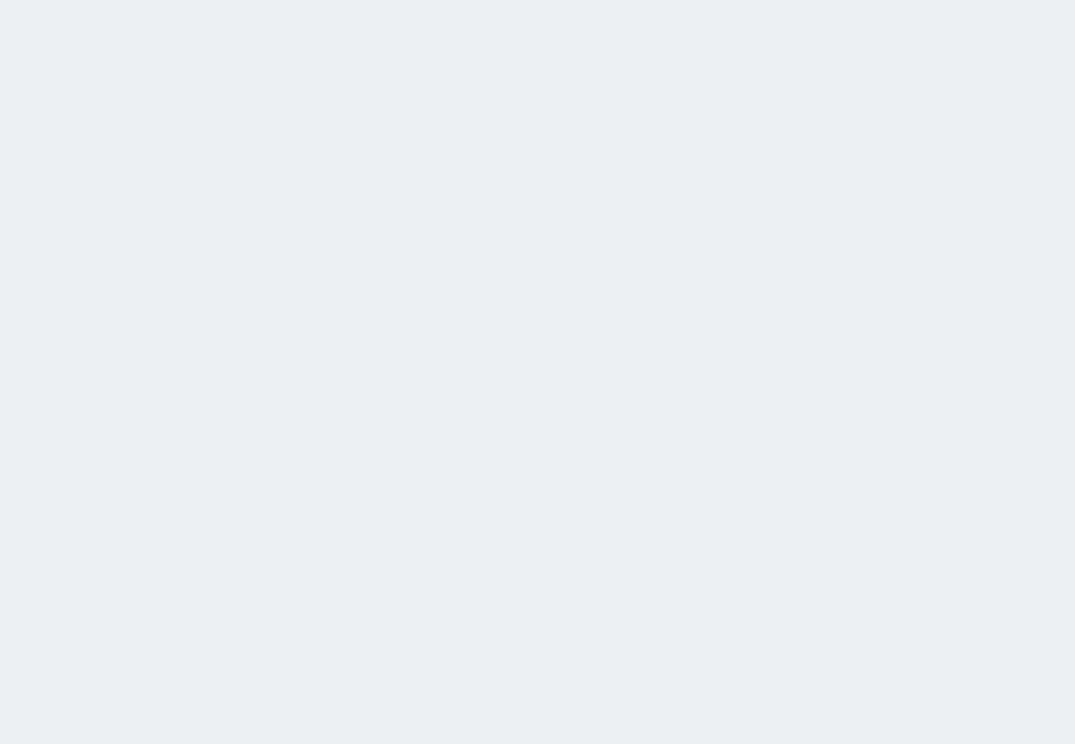
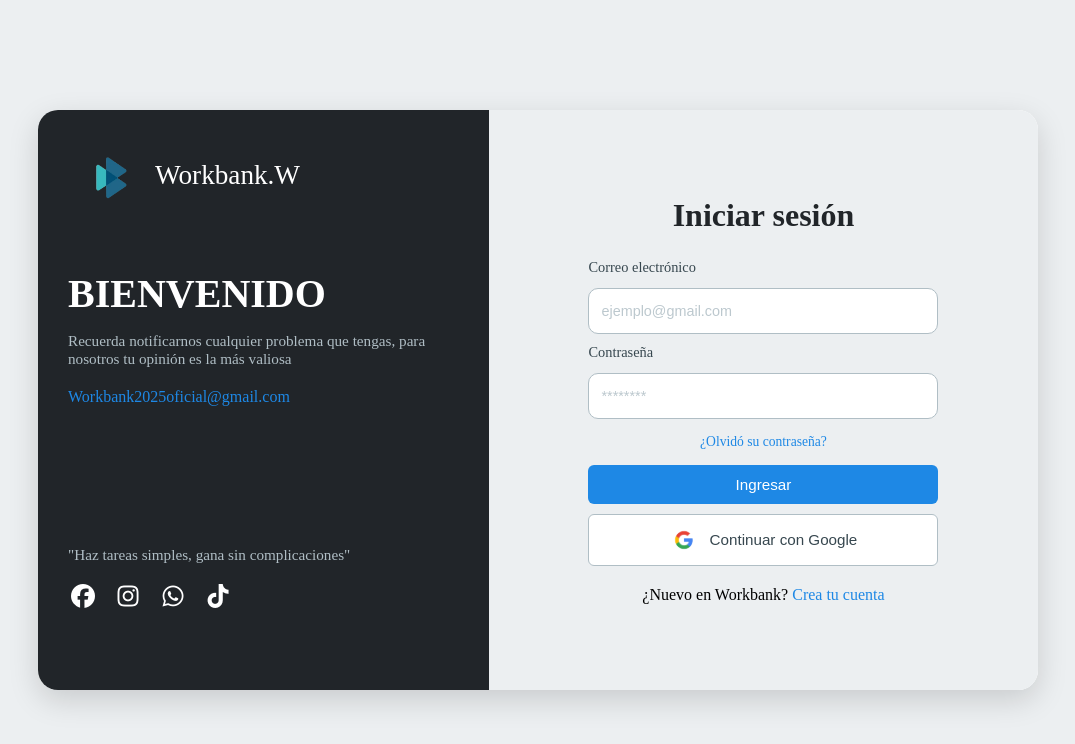
Before and after one commit to migueltrivino/WorkBank2025, a React (Vite) app in the folder frontend/: page /iniciarsesion in a window 1280 px wide. Before the commit this address had no page. Shown: the top 744 px of the page, without its empty margins (102-1177 px from the left). Built offline with nearby package versions, Linux system fonts and the light colour scheme.

Commit message:
Pagina del login estatica

```diff
--- a/frontend/src/App.jsx
+++ b/frontend/src/App.jsx
@@ -7,7 +7,7 @@
   import ConocerMas from "./components/ConocerMas";
   import Contactanos from "./components/Contactanos";
   import Registro from "./pages/Registro";
-  import Login from "./pages/LoginFormulario"
+  import IniciarSesion from "./pages/IniciarSesion"
 
 
   function App() {
@@ -27,7 +27,7 @@
           } />
 
           <Route path="/registro" element={<Registro />} />
-          <Route path="/login" element={<Login />} />
+          <Route path="/iniciarsesion" element={<IniciarSesion />} />
 
 
         </Routes>
--- a/frontend/src/components/InformacionFormularios.jsx
+++ b/frontend/src/components/InformacionFormularios.jsx
@@ -1,13 +1,16 @@
 import React from "react";
 import styles from '../css/InformacionFormulario.module.css'
 import logo from "../assets/logos.png";
+import { Link } from "react-router-dom";
 
 function InformacionFormularios() {
   return (
     <div className={styles['right-panel']}>
       <div className={styles.logo}>
         <img src={logo} alt="logo" />
-        <a href="index.html" className={styles['logo-text']}>Workbank.W</a>
+        <Link to="/" className={styles["logo-text"]}>
+        Workbank.W
+        </Link>
     </div>
 
       <div className={styles['message-welcome']}>
--- a/frontend/src/components/LoginPanel.jsx
+++ b/frontend/src/components/LoginPanel.jsx
@@ -1,42 +1,43 @@
 import React from 'react'
-import "../css/LoginPanel.module.css"
+import styles from "../css/LoginPanel.module.css"
+import googleLogo from '../assets/google.png'
 
 
 function LoginPanel() {
   return (
-    <div className="right-panel">
+    <div className={styles['right-panel']}>
       <h2>Iniciar sesión</h2>
-      <form id="loginForm">
-        <label htmlFor="email">Correo electrónico</label>
-        <input
+      <form className={styles.form} id="loginForm">
+        <label className={styles.label} htmlFor="email">Correo electrónico</label>
+        <input className={styles.input}
           type="email"
           id="email"
           placeholder="ejemplo@gmail.com"
           required
         />
 
-        <label htmlFor="password">Contraseña</label>
-        <input
+        <label className={styles.label} htmlFor="password">Contraseña</label>
+        <input className={styles.input}
           type="password"
           id="password"
           placeholder="********"
           required
         />
 
-        <div className="forgot">
+        <div className={styles.forgot}>
           <a href="#">¿Olvidó su contraseña?</a>
         </div>
 
-        <button type="submit" className="btn">
+        <button type="submit" className={styles.btn}>
           Ingresar
         </button>
 
-        <button type="button" className="btn google-btn">
+        <button type="button" className={`${styles.btn} ${styles['google-btn']}`}>
           <img src={googleLogo} alt="Google" /> Continuar con Google
         </button>
       </form>
 
-      <div className="register">
+      <div className={styles.register}>
         ¿Nuevo en Workbank? <a href="/registro">Crea tu cuenta</a>
       </div>
     </div>
--- a/frontend/src/components/Navbar.jsx
+++ b/frontend/src/components/Navbar.jsx
@@ -15,7 +15,7 @@
             <li><a href="#about">Quienes somos</a></li>
             <li><a href="#oportunidades">Oportunidades</a></li>
             <li><a href="#contacto">Contáctanos</a></li>
-            <li><Link to="/login"><i className="fa-solid fa-key"></i> Iniciar Sesión</Link></li>
+            <li><Link to="/iniciarsesion"><i className="fa-solid fa-key"></i> Iniciar Sesión</Link></li>
             <li><Link to="/registro"><i className="fa-solid fa-user"></i> Registro</Link></li>
         </ul>
         </nav>
--- a/frontend/src/css/LoginPanel.module.css
+++ b/frontend/src/css/LoginPanel.module.css
@@ -53,7 +53,7 @@
 .forgot {
     font-size: 0.85rem;
     text-align: center;
-    margin-top: -5px;
+    margin: 5px 0;
 }
 
 .forgot a, .register a {
@@ -90,6 +90,7 @@
 .google-btn {
     display: flex;
     align-items: center;
+    margin-bottom: 20px;
     justify-content: center;
     gap: 12px;
     background: #fff;
--- a/frontend/src/pages/LoginFormulario.jsx
+++ b/frontend/src/pages/IniciarSesion.jsx
@@ -4,15 +4,15 @@
 import InformacionFormulario from '../components/InformacionFormularios';
 
 
-function Login() {
+function IniciarSesion() {
     return (
 
         <div className={styles.container}>
+            <InformacionFormulario/>
             <LoginPanel/>
-            <InformacionFormulario/>
         </div>
 
     );
 }
 
-export default Login;
+export default IniciarSesion;
```
